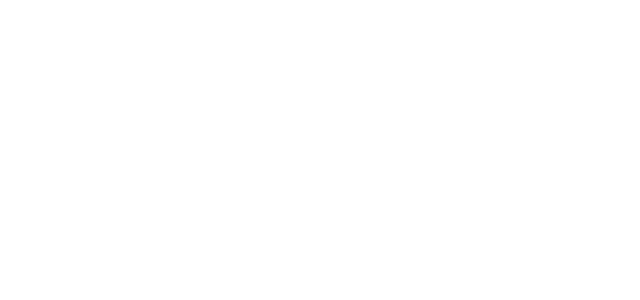
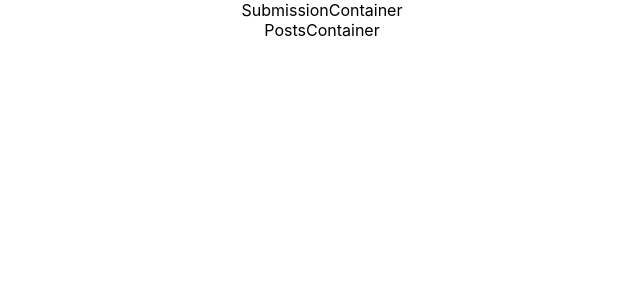
Before and after one commit to tmg2549/image-upload-app, a React (Create React App) app: page / in a window 1280 px wide. Shown: the top 300 px of the page, without its empty margins (318-958 px from the left). Built offline with nearby package versions, Linux system fonts and the light colour scheme.

Commit message:
Configure Redux store

```diff
--- a/package.json
+++ b/package.json
@@ -3,6 +3,7 @@
   "version": "0.1.0",
   "private": true,
   "dependencies": {
+    "@reduxjs/toolkit": "^1.8.3",
     "@testing-library/jest-dom": "^5.16.4",
     "@testing-library/react": "^13.3.0",
     "@testing-library/user-event": "^13.5.0",
@@ -12,6 +13,7 @@
     "@types/react-dom": "^18.0.6",
     "react": "^18.2.0",
     "react-dom": "^18.2.0",
+    "react-redux": "^8.0.2",
     "react-scripts": "5.0.1",
     "typescript": "^4.7.4",
     "web-vitals": "^2.1.4"
--- a/public/index.html
+++ b/public/index.html
@@ -27,17 +27,6 @@
     <title>React App</title>
   </head>
   <body>
-    <noscript>You need to enable JavaScript to run this app.</noscript>
     <div id="root"></div>
-    <!--
-      This HTML file is a template.
-      If you open it directly in the browser, you will see an empty page.
-
-      You can add webfonts, meta tags, or analytics to this file.
-      The build step will place the bundled scripts into the <body> tag.
-
-      To begin the development, run `npm start` or `yarn start`.
-      To create a production bundle, use `npm run build` or `yarn build`.
-    -->
   </body>
 </html>
--- a/src/App.tsx
+++ b/src/App.tsx
@@ -1,11 +1,14 @@
 import React from 'react';
 // import logo from './logo.svg';
 import './App.css';
+import SubmissionContainer from './components/SubmissionContainer'
+import PostsContainer from './components/PostsContainer'
 
 function App() {
   return (
     <div className="App">
-
+      <SubmissionContainer/>
+      <PostsContainer/>
     </div>
   );
 }
--- a/src/index.tsx
+++ b/src/index.tsx
@@ -3,13 +3,17 @@ import ReactDOM from 'react-dom/client';
 import './index.css';
 import App from './App';
 import reportWebVitals from './reportWebVitals';
+import {Provider} from 'react-redux';
+import {store} from './store';
 
 const root = ReactDOM.createRoot(
   document.getElementById('root') as HTMLElement
 );
 root.render(
   <React.StrictMode>
-    <App />
+    <Provider store={store}>
+      <App />
+    </Provider>
   </React.StrictMode>
 );
 
--- /dev/null
+++ b/src/store.tsx
@@ -0,0 +1,5 @@
+import { configureStore } from '@reduxjs/toolkit'
+
+export const store = configureStore({
+  reducer: {},
+})
```
Also changed, not shown: 1 other file (tests, documents, lock files or other folders).
